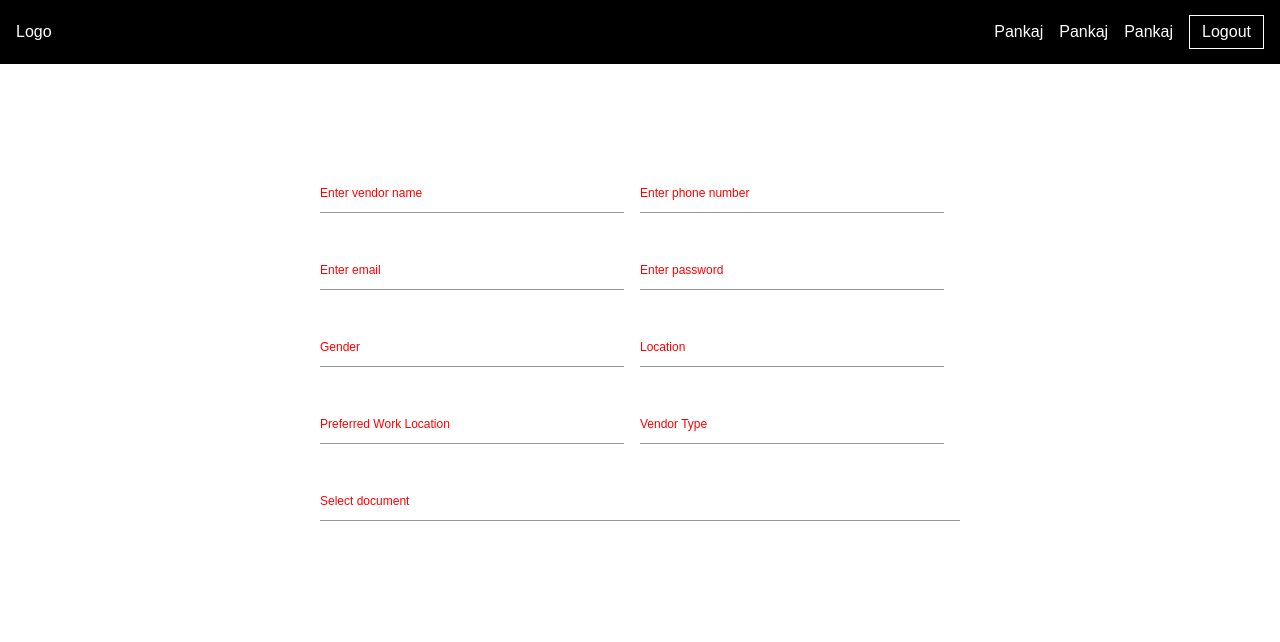
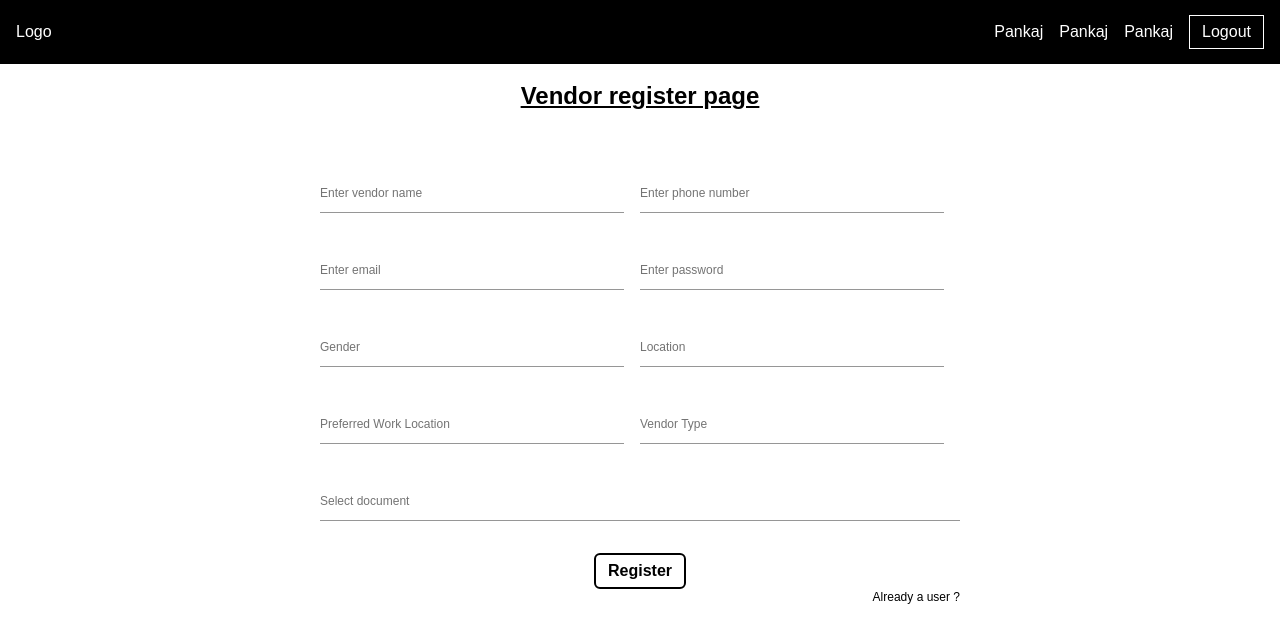
Before and after one commit to pankajmanral/kaam-do-frontend, a Next.js app: page /vendorRegister in a window 1280 px wide. Shown: the top 642 px of the page. Built offline with nearby package versions, Linux system fonts and the light colour scheme.

Commit message:
updated css

```diff
--- a/src/app/(auth)/vendorLogin/page.jsx
+++ b/src/app/(auth)/vendorLogin/page.jsx
@@ -2,6 +2,7 @@
 
 import TextField from "@/components/form-components/TextField";
 import PrimaryButton from "@/components/PrimaryButton";
+import Link from "next/link";
 import { useRouter } from "next/navigation";
 import { useForm } from "react-hook-form";
 
@@ -30,7 +31,7 @@ export default function VendorLogin() {
                 })
             })
             if(!response.ok){
-                throw new Error("Unable to find data")
+                throw new Error("Invalid Phone number or password")
             }
             router.push("/vendor-dashboard")
         } catch (error) {
@@ -41,7 +42,7 @@ export default function VendorLogin() {
     return (
         <>
             <div className={"pt-20 h-screen w-full flex flex-col justify-center items-center"}>
-                <h1 className={"text-2xl mb-14"}>Login page</h1>
+                <h1 className={"text-2xl mb-14 text-black font-bold underline"}>Login page</h1>
                 <form className={"w-full sm:max-w-80"} onSubmit={handleSubmit(onSubmit)}>
 
                     {/*Phone number*/}
@@ -63,6 +64,7 @@ export default function VendorLogin() {
 
                     {/*Password*/}
                     <TextField
+                        type="password"
                         label="Enter password"
                         minLength={8}
                         register={register}
@@ -77,11 +79,15 @@ export default function VendorLogin() {
                         error={errors.password}
                     />
 
-                    <div className="flex justify-center items-center">
+                    <div className="flex justify-center items-center mb-4">
                         <PrimaryButton buttonType="submit" buttonLabel="Submit" />
                     </div>
 
-                    <div id="recaptcha-container"></div>
+                    <div className="w-full flex justify-end">
+                        <Link href="/vendorRegister" className="text-xs text-black">
+                            Not a user ?
+                        </Link>
+                    </div>
 
                 </form>
             </div>
--- a/src/app/(auth)/vendorRegister/page.jsx
+++ b/src/app/(auth)/vendorRegister/page.jsx
@@ -2,15 +2,16 @@
 
 import TextField from "@/components/form-components/TextField";
 import PrimaryButton from "@/components/PrimaryButton";
+import Link from "next/link";
 import { useForm } from "react-hook-form";
 
 export default function VendorRegister() {
 
     const { register, handleSubmit, formState: { errors } } = useForm({ mode: "onBlur" })
 
-    const onSubmit = async(data) => {
+    const onSubmit = async (data) => {
         try {
-            const response = await fetch(`${process.env.NEXT_PUBLIC_API}/api/vendorRegister`,{
+            const response = await fetch(`${process.env.NEXT_PUBLIC_API}/api/vendorRegister`, {
                 method: "POST",
                 headers: {
                     "Content-Type": "application/json"
@@ -27,7 +28,7 @@ export default function VendorRegister() {
                     documentType: data.documentType
                 })
             })
-            if(!response.ok){
+            if (!response.ok) {
                 throw new Error("Unable to post data")
             }
         } catch (error) {
@@ -38,7 +39,7 @@ export default function VendorRegister() {
     return (
         <>
             <div className={"pt-20 h-full w-full flex flex-col justify-center items-center"}>
-                <h1 className={"text-2xl mb-14"}>Vendor register page</h1>
+                <h1 className={"text-2xl mb-14 text-black font-bold underline"}>Vendor register page</h1>
 
                 <form className={"w-full sm:max-w-[40rem]"} onSubmit={handleSubmit(onSubmit)}>
 
@@ -97,14 +98,14 @@ export default function VendorRegister() {
 
                         {/* vendor phone number */}
                         <TextField
-                            maxLength={10}
+                            maxLength={40}
                             label="Enter password"
                             name="password"
                             register={register}
                             rules={{
                                 required: "Password is required",
                                 minLength: {
-                                    value: "10",
+                                    value: "8",
                                     message: "Password should be atleast 8 characters long"
                                 }
                             }}
@@ -207,6 +208,12 @@ export default function VendorRegister() {
                         <PrimaryButton buttonLabel={"Register"} buttonType={"submit"} />
                     </div>
 
+                    <div className="w-full flex justify-end">
+                        <Link href="/vendorLogin" className="text-xs text-black">
+                            Already a user ?
+                        </Link>
+                    </div>
+
                 </form>
 
             </div>
--- a/src/app/globals.css
+++ b/src/app/globals.css
@@ -14,8 +14,8 @@
 
 @media (prefers-color-scheme: dark) {
 	:root {
-		--background: #0a0a0a;
-		--foreground: #ededed;
+		--background: #ffffff;
+		--foreground: #ffffff;
 	}
 }
 
@@ -48,3 +48,10 @@ body {
 		margin: 0 0 2rem;
 	}
 }
+
+input:-webkit-autofill, input:-webkit-autofill:hover, input:-webkit-autofill:focus, input:-webkit-autofill:active {
+    -webkit-text-fill-color: #000 !important;
+    box-shadow: 0 0 0 1000px transparent inset !important;
+    background-color: transparent !important;
+    transition: background-color 9999s ease-in-out 0s;
+}
--- a/src/components/PrimaryButton.jsx
+++ b/src/components/PrimaryButton.jsx
@@ -1,7 +1,7 @@
 export default function PrimaryButton({ buttonLabel, buttonType }){
     return(
         <>
-            <button type={buttonType} className={"border rounded-xl px-3 py-1 cursor-pointer hover:bg-white hover:text-black transition-all duration-500"}>
+            <button type={buttonType} className={"border border-2 rounded-md px-3 py-1 cursor-pointer text-black font-bold hover:bg-black hover:text-white transition-all duration-500"}>
                 {buttonLabel}
             </button>
         </>
--- a/src/components/form-components/formInput.css
+++ b/src/components/form-components/formInput.css
@@ -15,6 +15,7 @@ input {
     outline: none;
     position: relative;
     z-index: 1;
+    color: black;
 }
 
 ::placeholder {
@@ -27,8 +28,7 @@ label {
     top: 1rem;
     font-size: 12px;
     font-weight: 500;
-    /*color: rgba(22, 22, 22, 0.6);*/
-    color: red;
+    color: rgba(22, 22, 22, 0.6);
     pointer-events: none;
     transition: 0.2s ease all;
 }
@@ -37,8 +37,7 @@ input:focus + label,
 input:not(:placeholder-shown) + label {
     top: -6px;
     font-size: 12px;
-    /*color: #161616;*/
-    color: blue;
+    color: #161616;
 }
 
 .error-msg {
```
